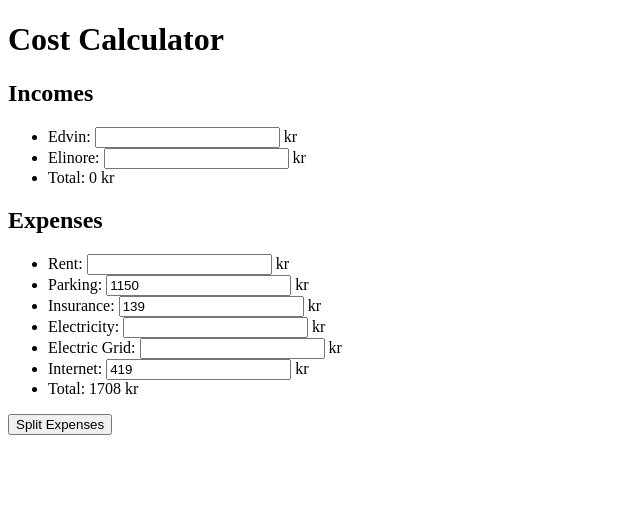
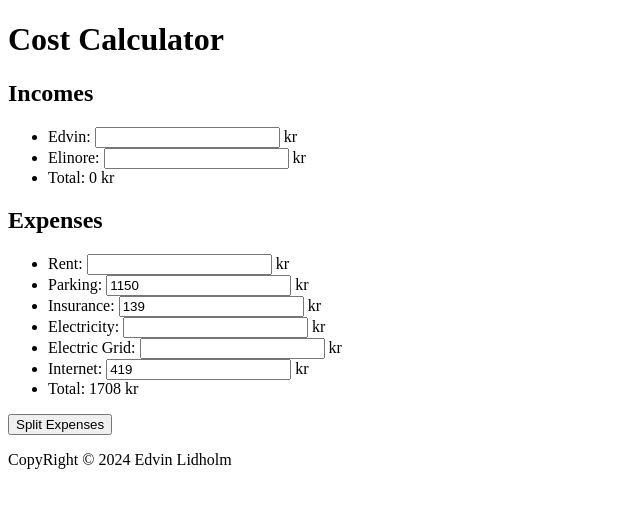
Before and after one commit to elidholm/fair-share, a React (Vite) app: page / in a window 1280 px wide. Shown: the top 508 px of the page, without its empty margins (0-640 px from the left). Built offline with nearby package versions, Linux system fonts and the light colour scheme.

Commit message:
feat: Add footer to app component

```diff
--- a/src/App.jsx
+++ b/src/App.jsx
@@ -1,8 +1,13 @@
 import CostCalculator from './CostCalculator.jsx';
+import Footer from './Footer.jsx';
 
 function App() {
-
-  return (<CostCalculator />)
+  return (
+    <div>
+      <CostCalculator />
+      <Footer />
+    </div>
+  )
 }
 
 export default App;
--- /dev/null
+++ b/src/Footer.jsx
@@ -0,0 +1,11 @@
+function Footer() {
+  const currentYear = new Date().getFullYear();
+
+  return (
+    <footer>
+      <p>CopyRight &copy; {currentYear} Edvin Lidholm</p>
+    </footer>
+  )
+}
+
+export default Footer;
```
